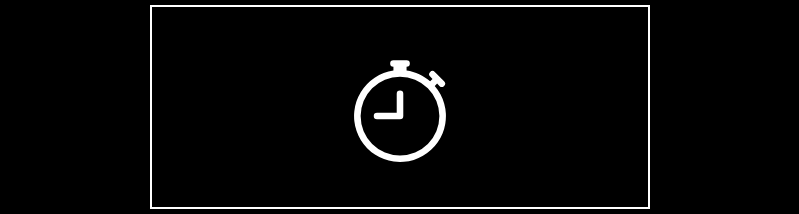
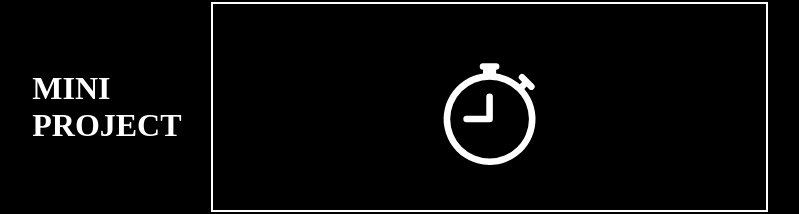
Before and after one commit to aaina942/mini-project, a plain HTML site: page index.html in a window 1280 px wide. Shown: the part 293-507 px from the top of the page, without its empty margins (240-1039 px from the left). Drawn offline with Linux system fonts and the light colour scheme.

Commit message:
Add files via upload

```diff
--- a/index.html
+++ b/index.html
@@ -13,6 +13,7 @@
 
 </head>
 <body>
+    <h1> MINI PROJECT</h1>
 
 
     <div class="container">
--- a/style.css
+++ b/style.css
@@ -24,6 +24,11 @@ body ,html{
     padding-top:10%;
 
 }
+
+h1{
+    color:white;
+}
+
 h2{
     text-transform: uppercase;
     font-family: Verdana, Geneva, Tahoma, sans-serif;
```
